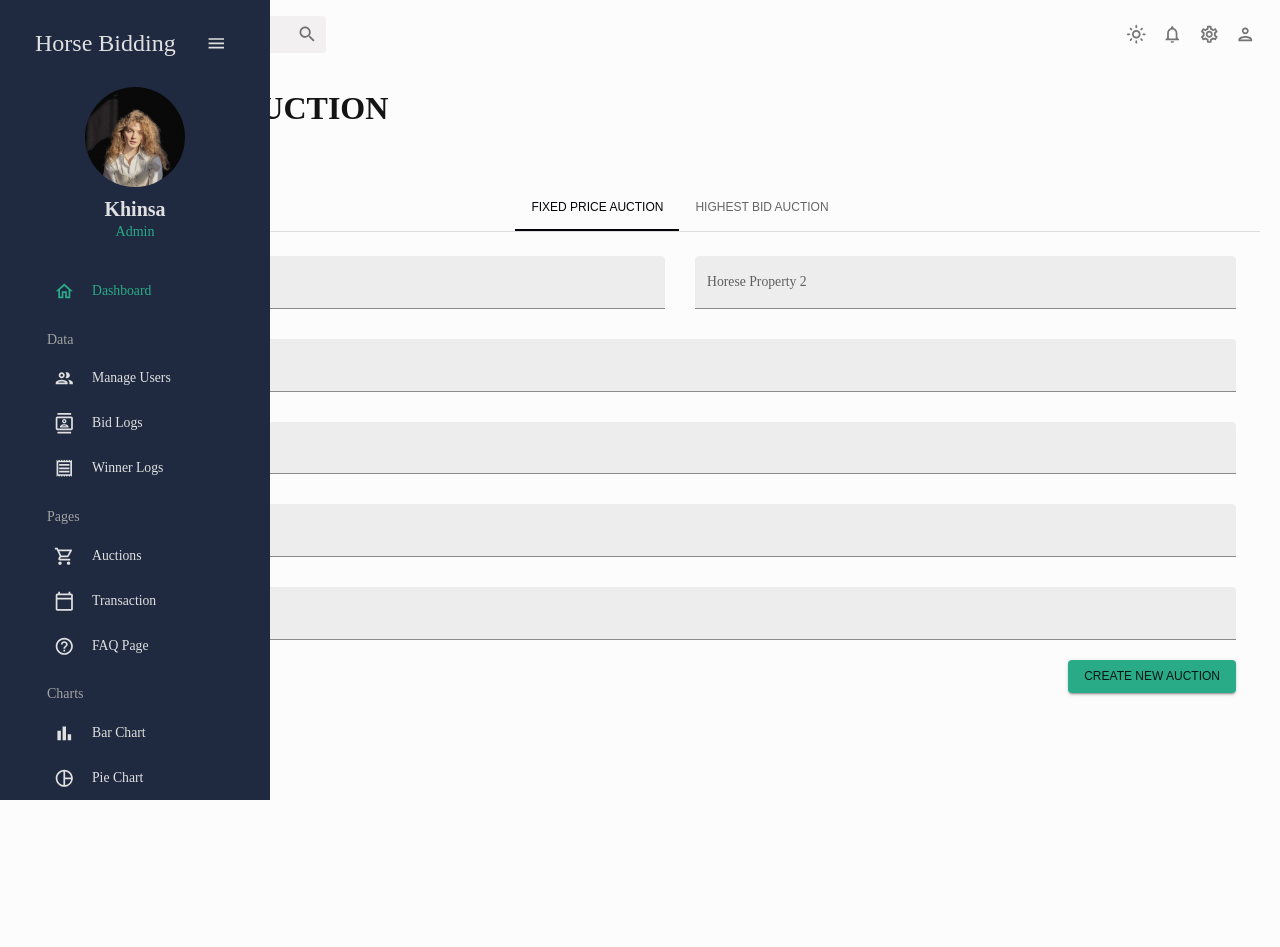
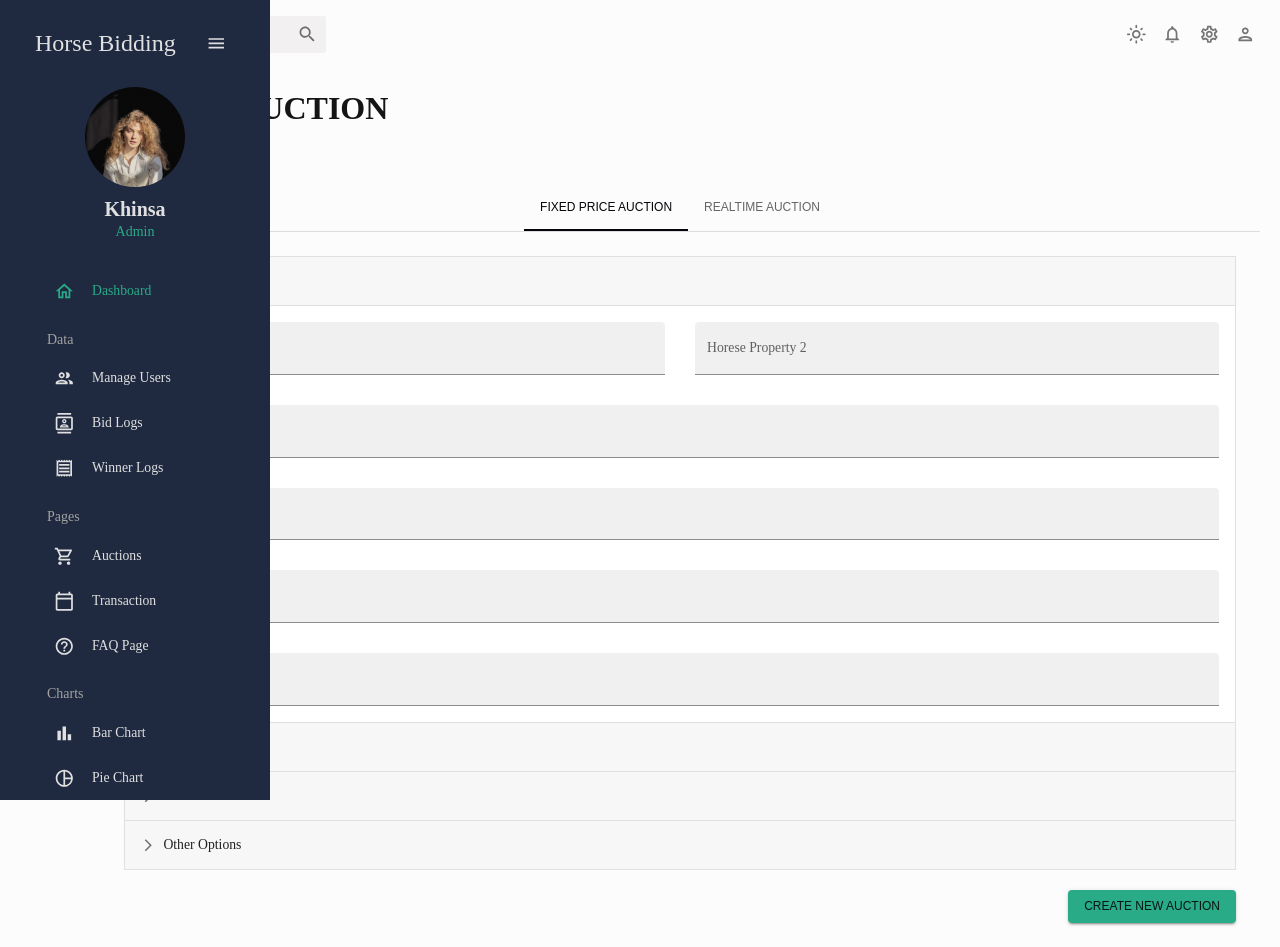
Before and after one commit to Usman-Marwat/horseauctionadmin, a React (Vite) app: page /addProduct in a window 1280 px wide. Before the commit the page ends 800 px from the top, so only its background shows below. Built offline with nearby package versions, Linux system fonts and the light colour scheme.

Commit message:
Add accordian to add product

```diff
--- /dev/null
+++ b/src/components/MyAccordian.jsx
@@ -0,0 +1,42 @@
+import * as React from 'react';
+import { styled } from '@mui/material/styles';
+import ArrowForwardIosSharpIcon from '@mui/icons-material/ArrowForwardIosSharp';
+import MuiAccordion from '@mui/material/Accordion';
+import MuiAccordionSummary from '@mui/material/AccordionSummary';
+import MuiAccordionDetails from '@mui/material/AccordionDetails';
+
+export const Accordion = styled((props) => (
+	<MuiAccordion disableGutters elevation={0} square {...props} />
+))(({ theme }) => ({
+	border: `1px solid ${theme.palette.divider}`,
+	'&:not(:last-child)': {
+		borderBottom: 0,
+	},
+	'&:before': {
+		display: 'none',
+	},
+}));
+
+export const AccordionSummary = styled((props) => (
+	<MuiAccordionSummary
+		expandIcon={<ArrowForwardIosSharpIcon sx={{ fontSize: '0.9rem' }} />}
+		{...props}
+	/>
+))(({ theme }) => ({
+	backgroundColor:
+		theme.palette.mode === 'dark'
+			? 'rgba(255, 255, 255, .05)'
+			: 'rgba(0, 0, 0, .03)',
+	flexDirection: 'row-reverse',
+	'& .MuiAccordionSummary-expandIconWrapper.Mui-expanded': {
+		transform: 'rotate(90deg)',
+	},
+	'& .MuiAccordionSummary-content': {
+		marginLeft: theme.spacing(1),
+	},
+}));
+
+export const AccordionDetails = styled(MuiAccordionDetails)(({ theme }) => ({
+	padding: theme.spacing(2),
+	borderTop: '1px solid rgba(0, 0, 0, .125)',
+}));
--- a/src/scenes/addProduct/index.jsx
+++ b/src/scenes/addProduct/index.jsx
@@ -1,4 +1,4 @@
-import { Box, Button, Tab, TextField } from '@mui/material';
+import { Box, Button, Tab, TextField, Typography } from '@mui/material';
 import TabContext from '@mui/lab/TabContext';
 import TabList from '@mui/lab/TabList';
 import TabPanel from '@mui/lab/TabPanel';
@@ -8,6 +8,12 @@
 import useMediaQuery from '@mui/material/useMediaQuery';
 import Header from '../../components/Header';
 import { useState } from 'react';
+import { ArrowDropDownCircleOutlined } from '@mui/icons-material';
+import {
+	Accordion,
+	AccordionDetails,
+	AccordionSummary,
+} from '../../components/MyAccordian';
 
 export default () => {
 	const isNonMobile = useMediaQuery('(min-width:600px)');
@@ -28,7 +34,7 @@
 			case 'Fixed Price Auction':
 				setValue('1');
 				break;
-			case 'Highest Bid Auction':
+			case 'Realtime Auction':
 				setValue('2');
 				break;
 		}
@@ -43,7 +49,7 @@
 					centered={isNonMobile}
 				>
 					<Tab label="Fixed Price Auction" value="1" />
-					<Tab label="Highest Bid Auction" value="2" />
+					<Tab label="Realtime Auction" value="2" />
 				</TabList>
 			</Box>
 			<TabPanel value="1">
@@ -55,24 +61,17 @@
 };
 
 const FixedPriceAuction = ({ isNonMobile }) => {
+	const [expanded, setExpanded] = useState('panel1');
+
+	const handleAccordianChange = (panel) => (event, newExpanded) => {
+		setExpanded(newExpanded ? panel : false);
+	};
+
 	const handleFormSubmit = (values) => {
 		console.log(values);
 	};
-	return (
-		<Formik
-			onSubmit={handleFormSubmit}
-			initialValues={initialValues}
-			validationSchema={checkoutSchema}
-		>
-			{({
-				values,
-				errors,
-				touched,
-				handleBlur,
-				handleChange,
-				handleSubmit,
-			}) => (
-				<form onSubmit={handleSubmit}>
+
+	const MainProps = ({ values, errors, touched, handleBlur, handleChange }) => (
 		<Box
 			display="grid"
 			gap="30px"
@@ -160,6 +159,109 @@
 				sx={{ gridColumn: 'span 4' }}
 			/>
 		</Box>
+	);
+
+	return (
+		<Formik
+			onSubmit={handleFormSubmit}
+			initialValues={initialValues}
+			validationSchema={checkoutSchema}
+		>
+			{({
+				values,
+				errors,
+				touched,
+				handleBlur,
+				handleChange,
+				handleSubmit,
+			}) => (
+				<form onSubmit={handleSubmit}>
+					<div>
+						<Accordion
+							expanded={expanded === 'panel1'}
+							onChange={handleAccordianChange('panel1')}
+						>
+							<AccordionSummary
+								aria-controls="panel1d-content"
+								id="panel1d-header"
+							>
+								<Typography>Main Horse Data</Typography>
+							</AccordionSummary>
+							<AccordionDetails>
+								<MainProps
+									values={values}
+									errors={errors}
+									touched={touched}
+									handleBlur={handleBlur}
+									handleChange={handleChange}
+								/>
+							</AccordionDetails>
+						</Accordion>
+
+						<Accordion
+							expanded={expanded === 'panel2'}
+							onChange={handleAccordianChange('panel2')}
+						>
+							<AccordionSummary
+								aria-controls="panel2d-content"
+								id="panel2d-header"
+							>
+								<Typography>Owner</Typography>
+							</AccordionSummary>
+							<AccordionDetails>
+								<Typography>
+									Lorem ipsum dolor sit amet, consectetur adipiscing elit.
+									Suspendisse malesuada lacus ex, sit amet blandit leo lobortis
+									eget. Lorem ipsum dolor sit amet, consectetur adipiscing elit.
+									Suspendisse malesuada lacus ex, sit amet blandit leo lobortis
+									eget.
+								</Typography>
+							</AccordionDetails>
+						</Accordion>
+
+						<Accordion
+							expanded={expanded === 'panel3'}
+							onChange={handleAccordianChange('panel3')}
+						>
+							<AccordionSummary
+								aria-controls="panel3d-content"
+								id="panel3d-header"
+							>
+								<Typography>Entered Horse</Typography>
+							</AccordionSummary>
+							<AccordionDetails>
+								<Typography>
+									Lorem ipsum dolor sit amet, consectetur adipiscing elit.
+									Suspendisse malesuada lacus ex, sit amet blandit leo lobortis
+									eget. Lorem ipsum dolor sit amet, consectetur adipiscing elit.
+									Suspendisse malesuada lacus ex, sit amet blandit leo lobortis
+									eget.
+								</Typography>
+							</AccordionDetails>
+						</Accordion>
+
+						<Accordion
+							expanded={expanded === 'panel4'}
+							onChange={handleAccordianChange('panel4')}
+						>
+							<AccordionSummary
+								aria-controls="panel4d-content"
+								id="panel4d-header"
+							>
+								<Typography>Other Options</Typography>
+							</AccordionSummary>
+							<AccordionDetails>
+								<Typography>
+									Lorem ipsum dolor sit amet, consectetur adipiscing elit.
+									Suspendisse malesuada lacus ex, sit amet blandit leo lobortis
+									eget. Lorem ipsum dolor sit amet, consectetur adipiscing elit.
+									Suspendisse malesuada lacus ex, sit amet blandit leo lobortis
+									eget.
+								</Typography>
+							</AccordionDetails>
+						</Accordion>
+					</div>
+
 					<Box display="flex" justifyContent="end" mt="20px">
 						<Button type="submit" color="secondary" variant="contained">
 							Create New Auction
```
Lines whose indentation alone changed are shown as unchanged.
